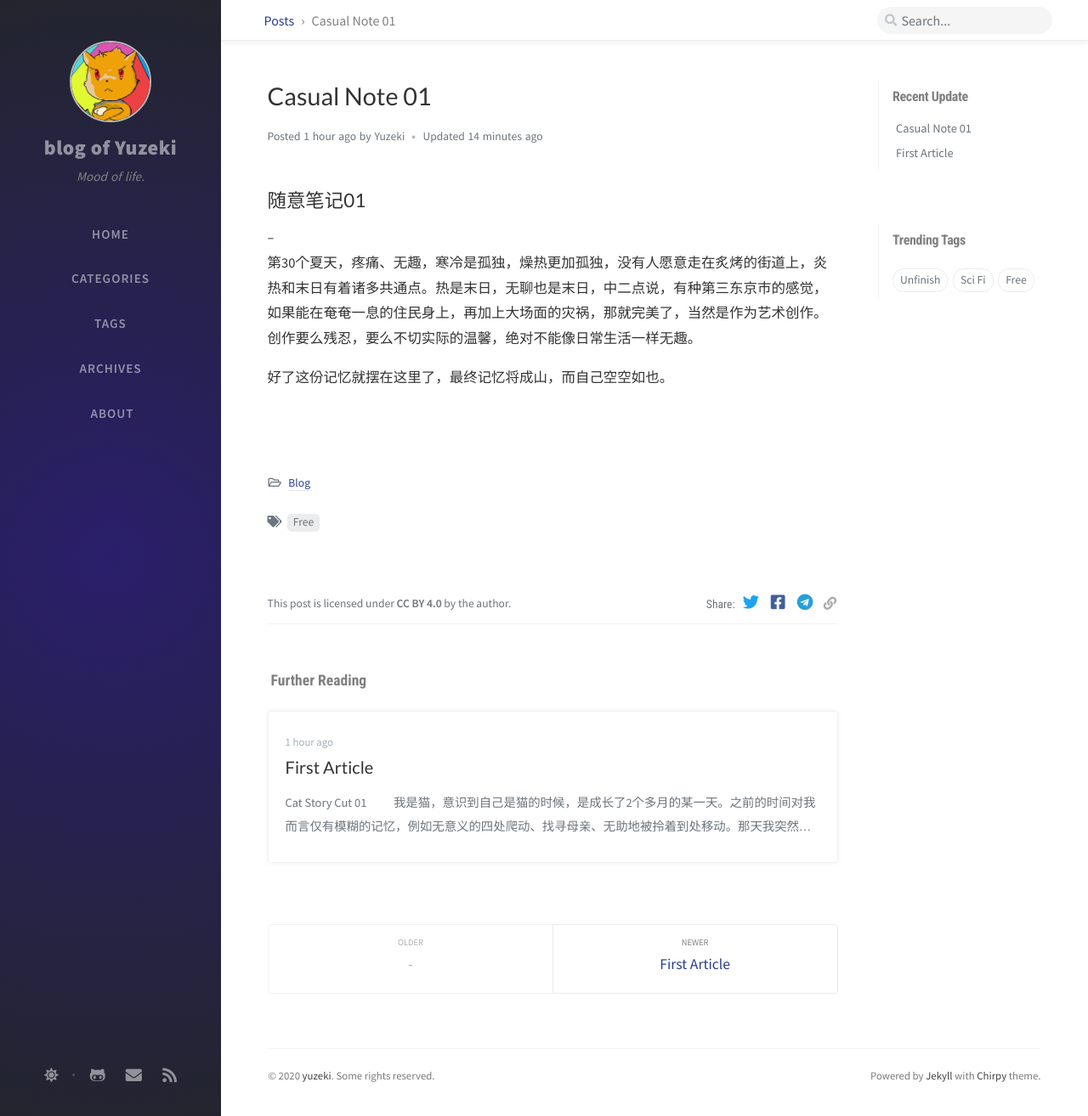
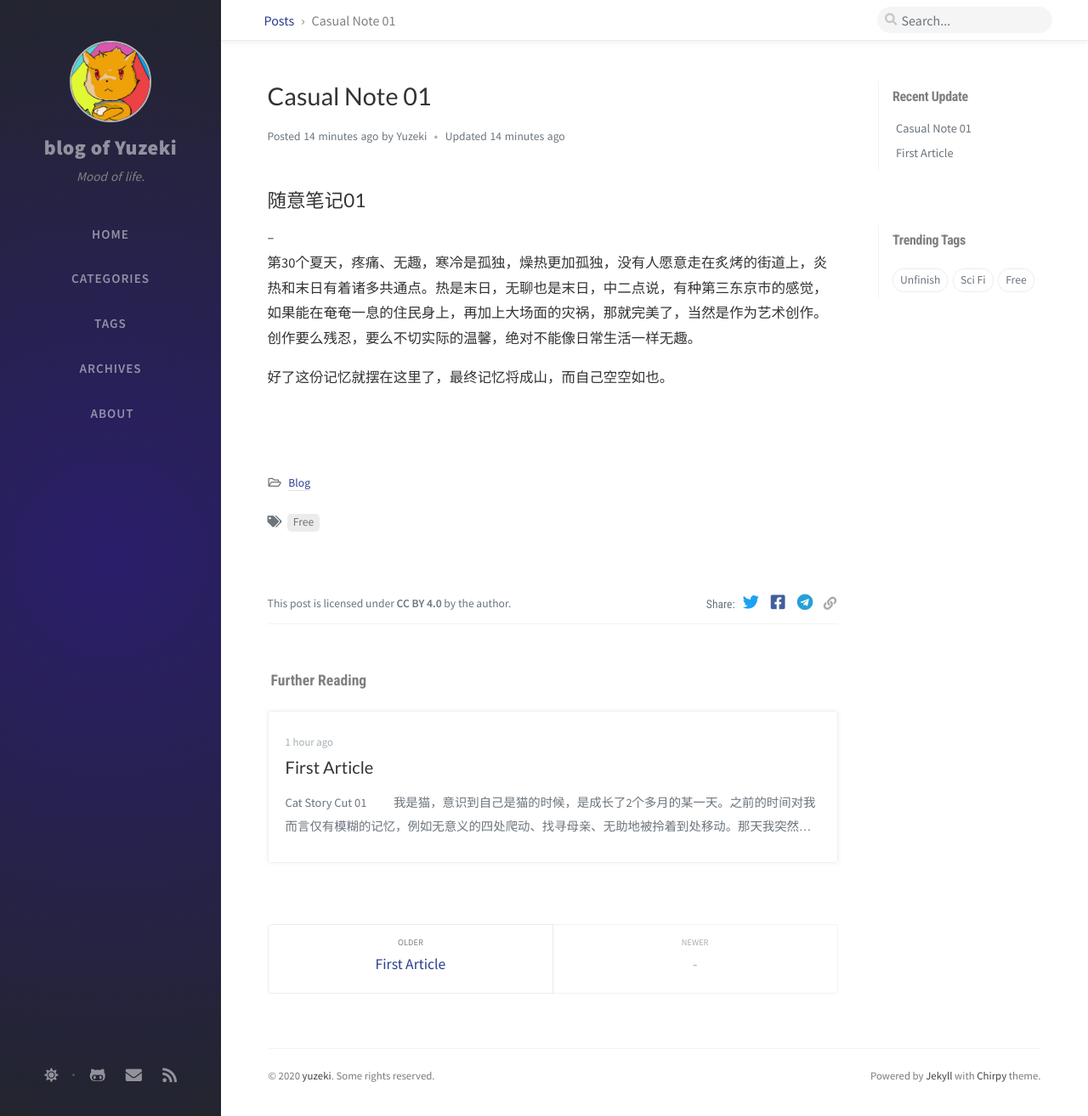
Before and after one commit to yuzeki/yublog.github.io, a Jekyll site: the page built from _posts/2020-08-30-casual-note-01.md, in a window 1280 px wide and 1314 px high. Shown: the whole window at 85% size. Built offline with Jekyll 4.4.1, drawn with Linux system fonts in a browser that asks for light colours; nearby versions of some CDN libraries; comment, search, counter and statistics services are not loaded; part of the change alters nothing that is shown.

```diff
--- a/_posts/2020-08-30-casual-note-01.md
+++ b/_posts/2020-08-30-casual-note-01.md
@@ -1,7 +1,7 @@
 ---
 title: Casual Note 01
 author: Yuzeki
-date: 2020-08-30 17:08:41 +0800
+date: 2020-08-30 18:52:55 +0800
 categories: [Blog]
 tags: [Free]
 toc: false
```
